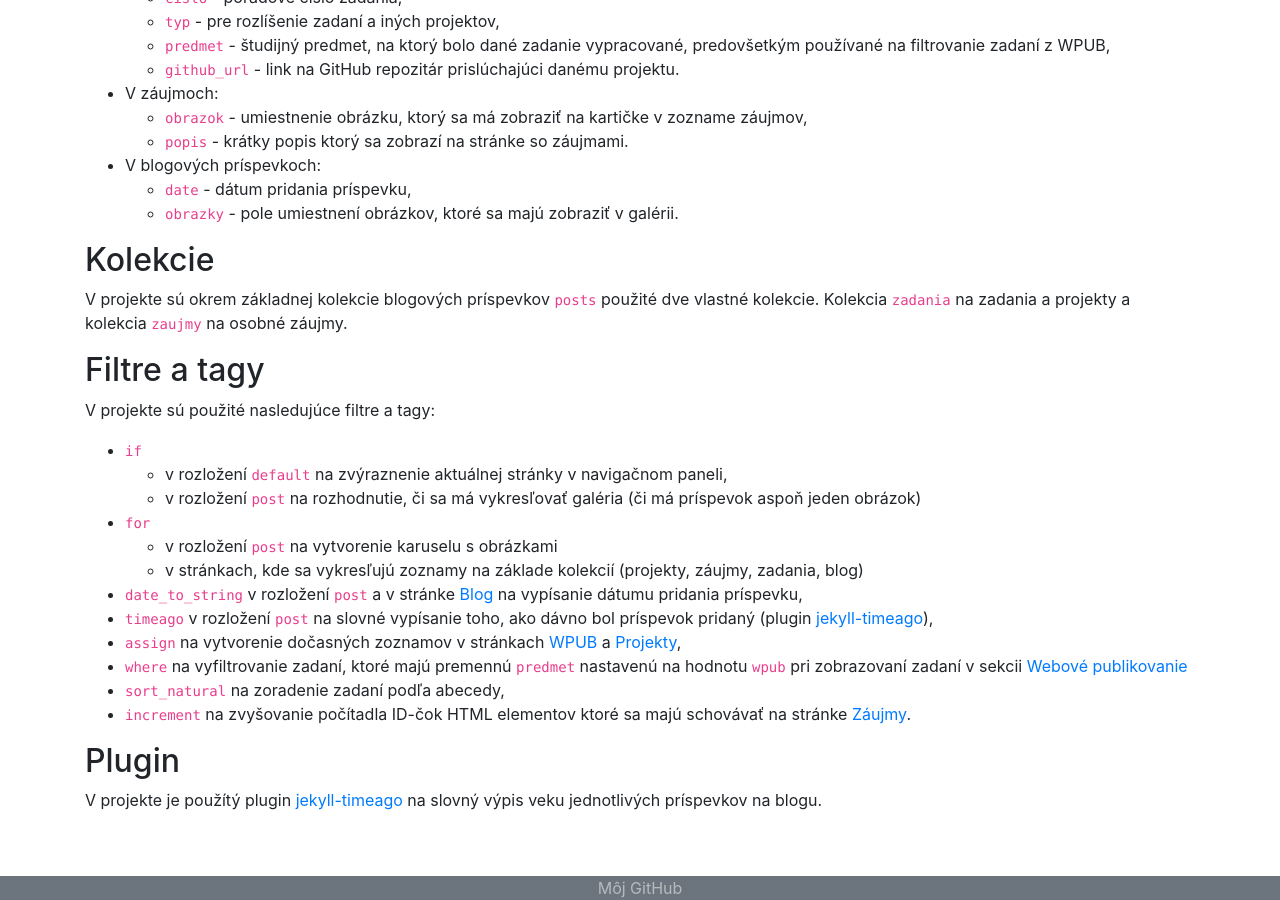
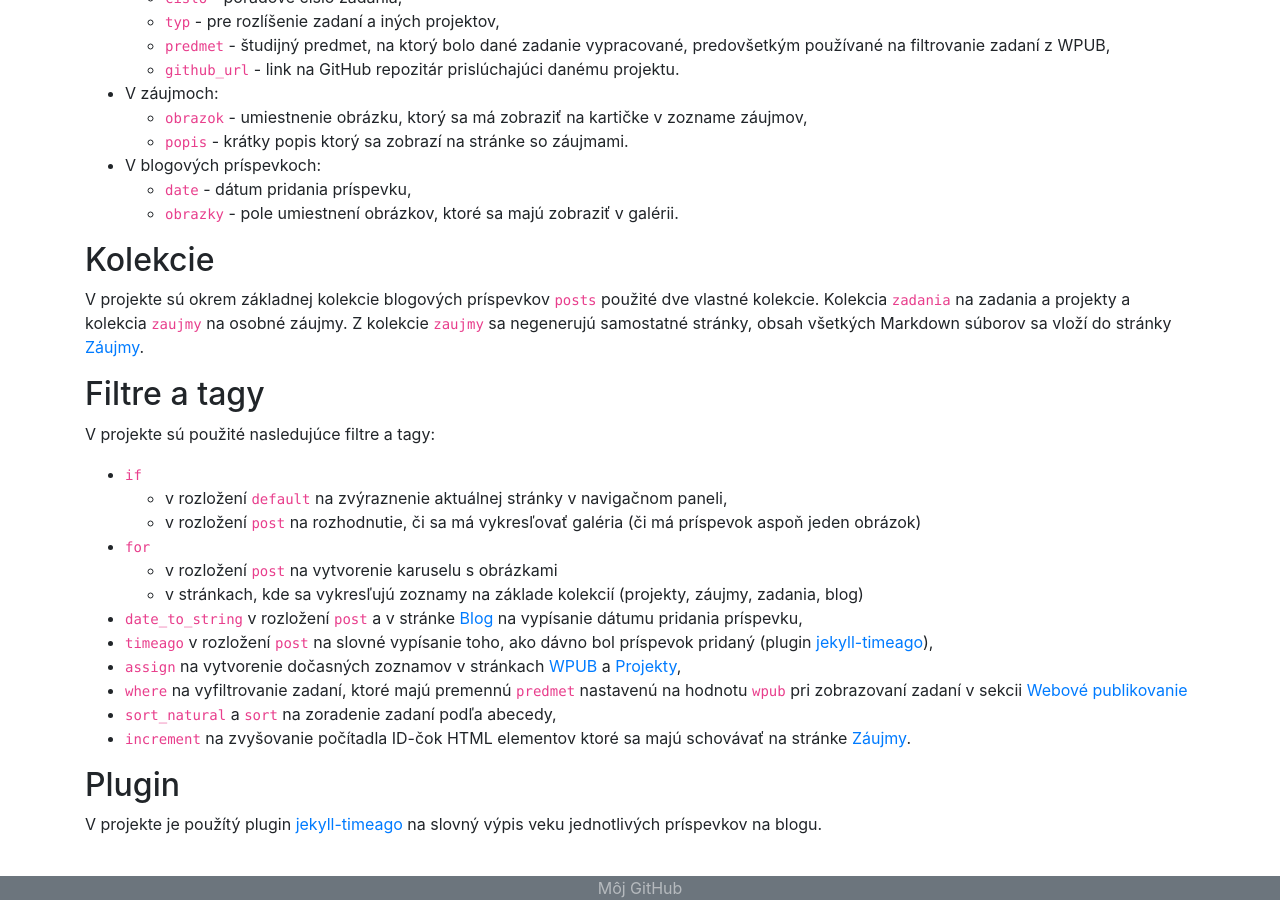
Before and after one commit to MatusPilnan/MatusPilnan.github.io, a Jekyll site: the page built from _zadania/zadanie-1.md, in a window 1280 px wide and 900 px high, scrolled down 741 px. Built offline with Jekyll 4.4.1, drawn with Linux system fonts in a browser that asks for light colours.

````diff
--- a/Gemfile
+++ /dev/null
@@ -1,2 +0,0 @@
-source 'https://rubygems.org'
-gem 'github-pages', group: :jekyll_plugins
--- a/_zadania/zadanie-1.md
+++ b/_zadania/zadanie-1.md
@@ -31,7 +31,7 @@ V projekte sú použité nasledujúce premenné:
   - ```obrazky``` - pole umiestnení obrázkov, ktoré sa majú zobraziť v galérii.
 
 ## Kolekcie
-V projekte sú okrem základnej kolekcie blogových príspevkov ```posts``` použité dve vlastné kolekcie. Kolekcia ```zadania``` na zadania a projekty a kolekcia ```zaujmy``` na osobné záujmy.
+V projekte sú okrem základnej kolekcie blogových príspevkov ```posts``` použité dve vlastné kolekcie. Kolekcia ```zadania``` na zadania a projekty a kolekcia ```zaujmy``` na osobné záujmy. Z kolekcie ```zaujmy``` sa negenerujú samostatné stránky, obsah všetkých Markdown súborov sa vloží do stránky [Záujmy](/about/hobbies.html).
 
 ## Filtre a tagy
 V projekte sú použité nasledujúce filtre a tagy:
@@ -45,7 +45,7 @@ V projekte sú použité nasledujúce filtre a tagy:
 - ```timeago``` v rozložení ```post``` na slovné vypísanie toho, ako dávno bol príspevok pridaný (plugin [jekyll-timeago](https://github.com/markets/jekyll-timeago)),
 - ```assign``` na vytvorenie dočasných zoznamov v stránkach [WPUB](/wpub) a [Projekty](/projects),
 - ```where``` na vyfiltrovanie zadaní, ktoré majú premennú ```predmet``` nastavenú na hodnotu ```wpub``` pri zobrazovaní zadaní v sekcii [Webové publikovanie](/wpub)
-- ```sort_natural``` na zoradenie zadaní podľa abecedy,
+- ```sort_natural``` a ```sort``` na zoradenie zadaní podľa abecedy,
 - ```increment``` na zvyšovanie počítadla ID-čok HTML elementov ktoré sa majú schovávať na stránke [Záujmy](/aboutt/hobbies.html).
 
 ## Plugin
````
Also changed, not shown: Gemfile.lock (deleted), README.md.
